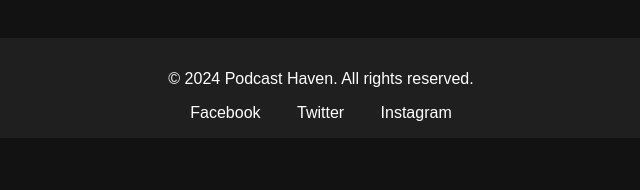
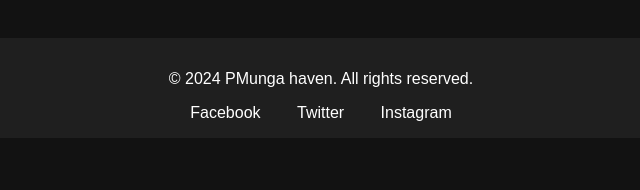
Before and after one commit to Alvinkahi/podcast, a plain HTML site: page pod/about.html in a window 1280 px wide. Shown: the part 356-546 px from the top of the page, 319-959 px from the left. Drawn offline with Linux system fonts and the light colour scheme.

Commit message:
Update about.html

```diff
--- a/pod/about.html
+++ b/pod/about.html
@@ -31,7 +31,7 @@
   </section>
 
   <footer class="footer">
-    <p>&copy; 2024 Podcast Haven. All rights reserved.</p>
+    <p>&copy; 2024 PMunga haven. All rights reserved.</p>
     <div class="social-links">
       <a href="#facebook">Facebook</a>
       <a href="#twitter">Twitter</a>
```
